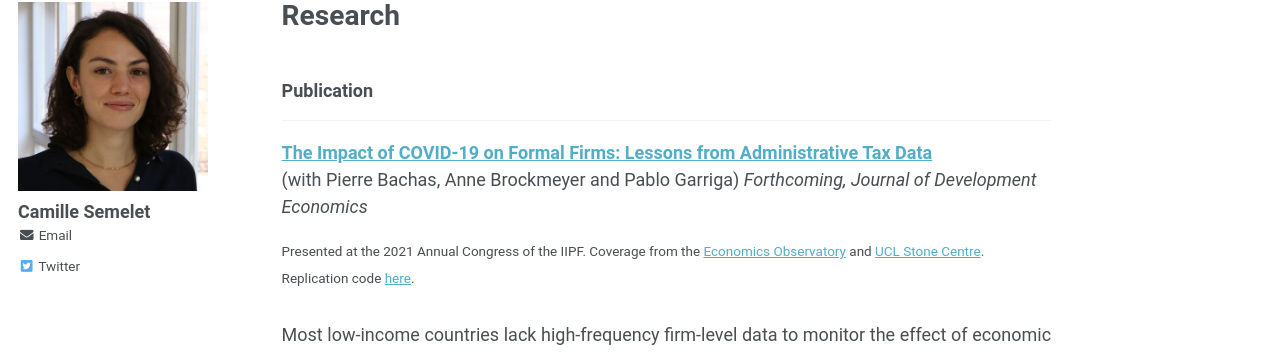
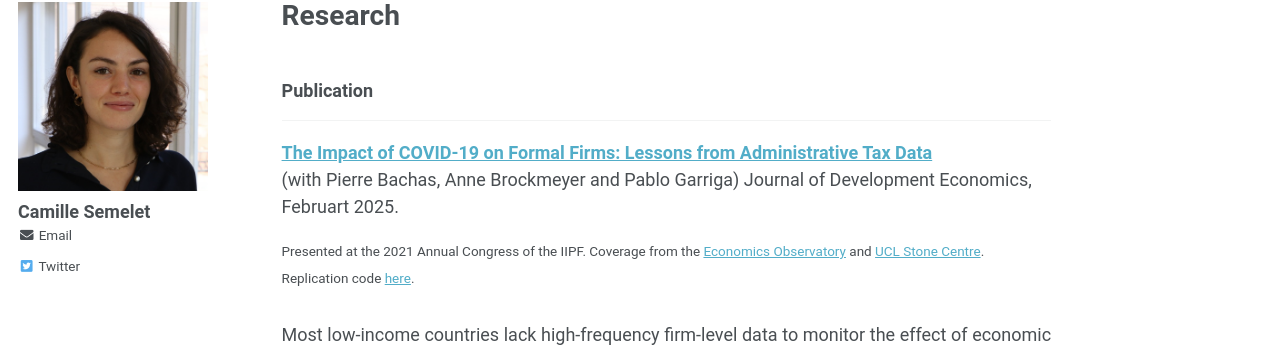
Before and after one commit to CamilleSemelet/camillesemelet.github.io, a Jekyll site: the page built from _pages/research.md, in a window 1280 px wide and 900 px high. Shown: the part 116-468 px from the top of the window. Built offline with Jekyll 4.4.1, drawn with Linux system fonts in a browser that asks for light colours.

Commit message:
Update research.md

```diff
--- a/_pages/research.md
+++ b/_pages/research.md
@@ -14,9 +14,9 @@
 
 ### Publication
 ---
-**[The Impact of COVID-19 on Formal Firms: Lessons from Administrative Tax Data](https://camillesemelet.github.io/files/covid19_firm_impact_evaluation_2024.pdf)**
+**[The Impact of COVID-19 on Formal Firms: Lessons from Administrative Tax Data](https://www.sciencedirect.com/science/article/pii/S0304387825000124?via%3Dihub)**
 (with Pierre Bachas, Anne Brockmeyer and Pablo Garriga)
-_Forthcoming, Journal of Development Economics_
+Journal of Development Economics, Februart 2025.
 
 <sup>Presented at the 2021 Annual Congress of the IIPF. Coverage from the [Economics Observatory](https://www.economicsobservatory.com/how-does-lockdown-affect-firms-developing-countries) and [UCL Stone Centre](https://www.stone-econ.org/research/the-impact-of-covid-19-on-formal-firms-micro-tax-data-simulations-across-countries). Replication code [here](https://github.com/CamilleSemelet/International-Tax-Data-Lab).<sup>
 
```
